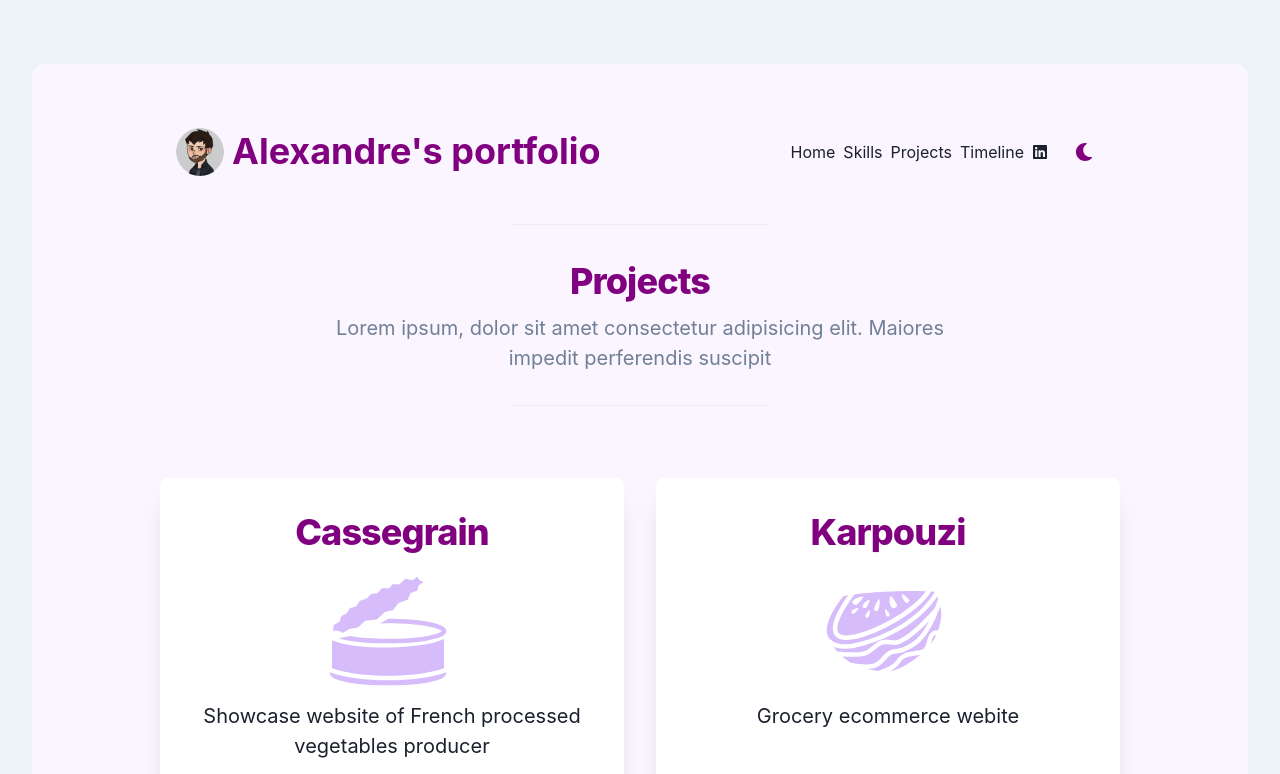
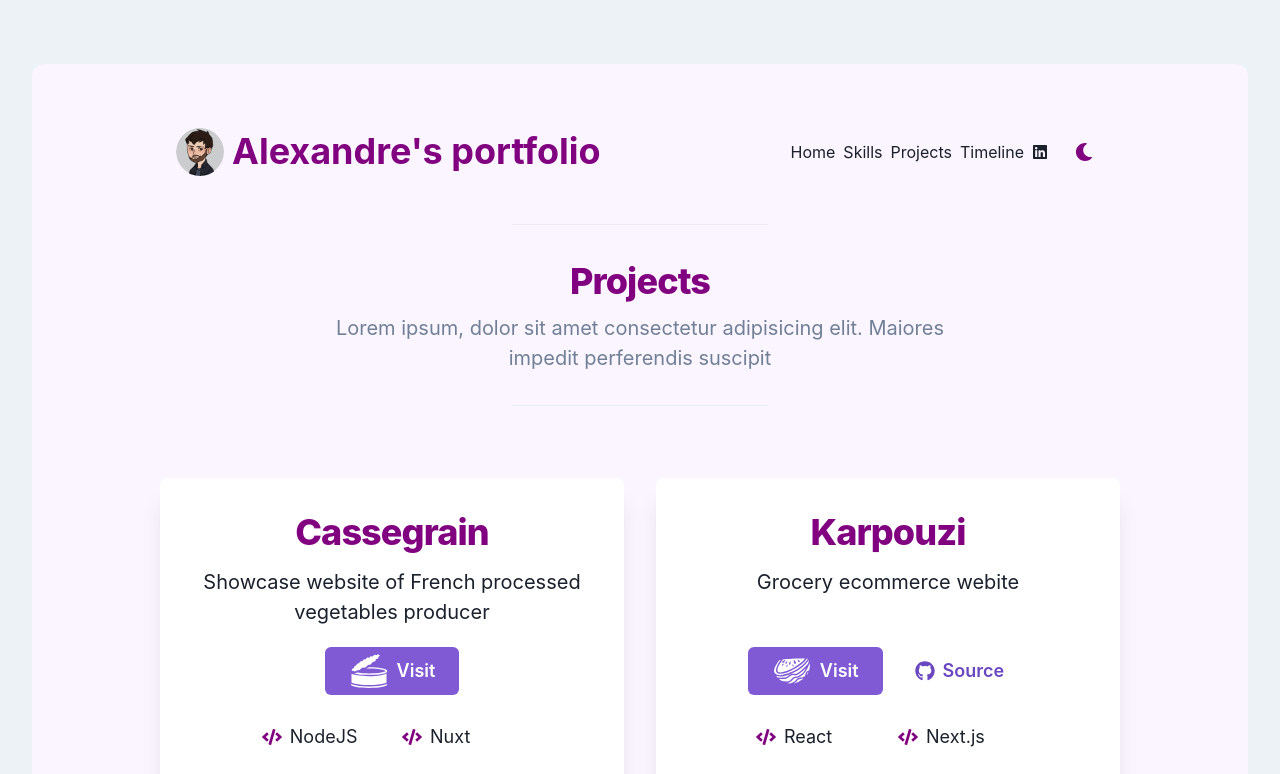
Before and after one commit to alpliar/portfolio, a Next.js app: page /projects in a window 1280 px wide. Shown: the top 774 px of the page. Built offline with nearby package versions, Linux system fonts and the light colour scheme.

Commit message:
style: project buttons

```diff
--- a/components/FeatureWithFeatureList.tsx
+++ b/components/FeatureWithFeatureList.tsx
@@ -14,7 +14,7 @@ import {
   Wrap,
 } from "@chakra-ui/react";
 import React from "react";
-import { FaCheck, FaCode } from "react-icons/fa";
+import { FaCheck, FaCode, FaGithub } from "react-icons/fa";
 import { IconType } from "react-icons/lib";
 
 interface FeatureWithFeatureListProps {
@@ -140,7 +140,7 @@ const FeatureWithFeatureList: React.FC<FeatureWithFeatureListProps> = ({
             >
               {title}
             </chakra.h2>
-            <Box textAlign="center">
+            {/* <Box textAlign="center">
               <Icon
                 // position="absolute"
                 // top={0}
@@ -159,7 +159,7 @@ const FeatureWithFeatureList: React.FC<FeatureWithFeatureListProps> = ({
                 mr={{ sm: 2 }}
                 transition="all 1s"
               />
-            </Box>
+            </Box> */}
 
             <chakra.p
               fontSize={{
@@ -200,6 +200,17 @@ const FeatureWithFeatureList: React.FC<FeatureWithFeatureListProps> = ({
                 _hover={{
                   textDecoration: "underline",
                 }}
+                leftIcon={
+                  <Icon
+                    as={icon}
+                    // p={2}
+                    boxSize={10}
+                    // position="absolute"
+                    // left={1}
+                    // top={"calc(50% - var(--chakra-sizes-12) / 2)"}
+                    // transform={"scale(150%) rotate(-15deg)"}
+                  />
+                }
               >
                 Visit
               </Button>
@@ -219,6 +230,17 @@ const FeatureWithFeatureList: React.FC<FeatureWithFeatureListProps> = ({
                 _hover={{
                   textDecoration: "underline",
                 }}
+                leftIcon={
+                  <Icon
+                    as={FaGithub}
+                    // p={2}
+                    boxSize={5}
+                    // position="absolute"
+                    // left={1}
+                    // top={"calc(50% - var(--chakra-sizes-12) / 2)"}
+                    // transform={"scale(150%) rotate(-15deg)"}
+                  />
+                }
               >
                 Source
               </Button>
```
